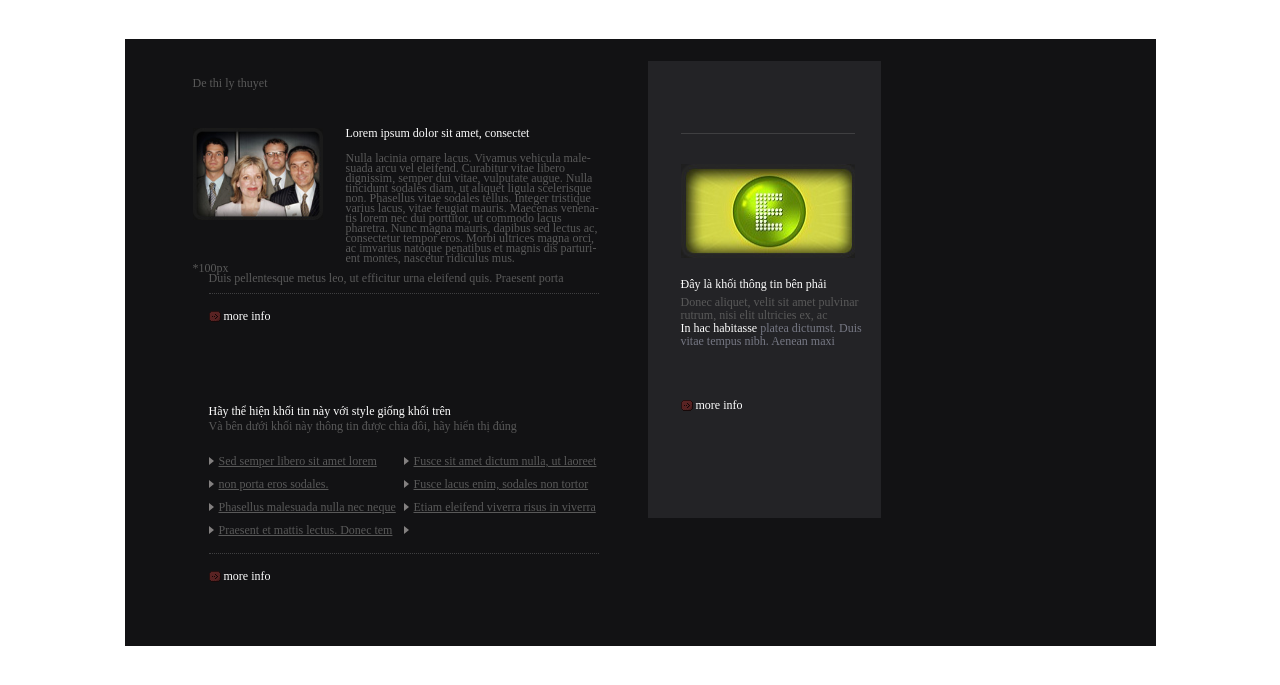
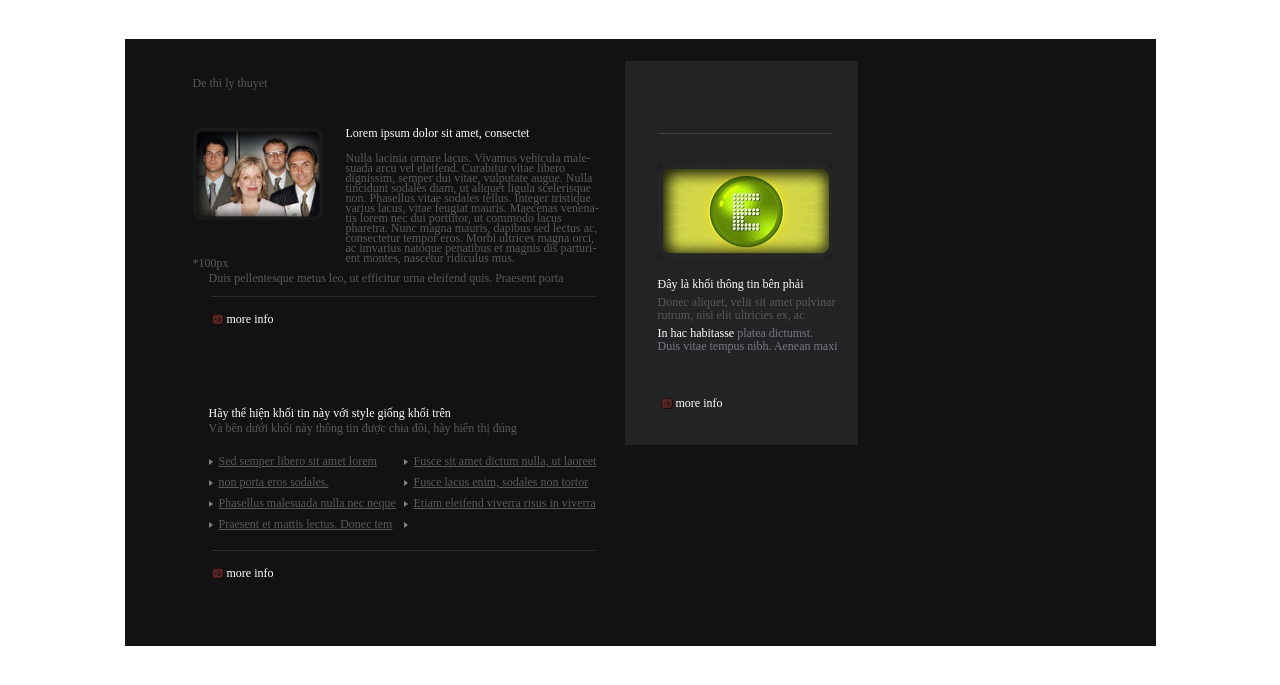
Before and after one commit to QuangThoai/quangthoai.github.io, a PHP site: page /bai2.html in a window 1280 px wide. Shown: the top 685 px of the page. Run offline with PHP 8.4, Linux system fonts and the light colour scheme.

Commit message:
update bai 2

```diff
--- a/bai2.css
+++ b/bai2.css
@@ -5,7 +5,7 @@
   padding: 0;
 }
 #container{
-  font-family: 'Times New Roman',Arial, sans-serif;
+  font-family: 'Times New Roman',Arial, serif;
   font-size: 12px;
   width: 1031px;
   height: 585px;
@@ -18,14 +18,16 @@
   width: 425px;
   float: left;
   margin-left: 68px;
-  margin-right: 30px;
+  margin-right: 7px;
   padding-top: 17px;
   line-height: 10px;
 }
 .text-special{
   color: #595959;
 }
-p{
+span{
+  position: relative;
+  top: -15px;
   color: #595959;
 }
 .title{
@@ -48,14 +50,17 @@ p{
 }
 .content-topic-2{
   width: 390px;
+  margin-top: -15px;
   margin-left: 16px;
+  padding-top: 5px;
 }
 .content-topic-2 .title{
-  padding-top: 85px;
+  padding-top: 81px;
 }
 .more-info{
   color: #fff;
   padding-top: 15px;
+  margin: 3px;
   border-top: 1px dotted #3f3f41;
 }
 .more-info:before{
@@ -86,7 +91,7 @@ a{
   content: "";
   border-color: rgba(107, 76, 76, 0) #838080;
   border-style: solid;
-  border-width: 0.35em 0 0.35em 0.45em;
+  border-width: 0.3em 0 0.3em 0.4em;
   display: block;
   height: 0;
   width: 0;
@@ -100,13 +105,16 @@ a{
   padding-left: 33px;
   margin: 0 auto;
   width: 200px;
-  height: 385px;
+  height: 312px;
   background-color: #232326;
   line-height: 13px;
 }
 .content-right .more-info{
   border: none;
-  padding-top: 45px;
+  padding-top: 35px;
+}
+.content-right .title{
+  padding-top: 5px;
 }
 .content-right img{
   float: left;
@@ -117,6 +125,8 @@ a{
   height: 94px;
   border-top: 1px solid #3f3f41;
 }
-p span{
+.text-content-right{
+  position:  relative;
+  top: 0;
   color: #767884;
 }
--- a/bai2.html
+++ b/bai2.html
@@ -25,7 +25,8 @@
             consectetur tempor eros. Morbi ultrices magna
             orci, ac imvarius natoque penatibus et
             magnis dis parturi- ent montes, nascetur ridiculus mus.</p>
-            <p>*100px</p>
+          <br/>
+          <span>*100px</span>
         </div>
         <div class="content-topic-2">
           <p class="text-special">
@@ -103,13 +104,12 @@
         </p>
         <p class="title">
           In hac habitasse
-          <span>
-            platea dictumst. Duis vitae tempus nibh. Aenean maxi
-          </span>
+          <span class="text-content-right">
+            platea dictumst.<br/>
+            Duis vitae tempus nibh. Aenean maxi
+        </span>
         </p>
-
-          <p class="more-info">more info</p>
-
+        <p class="more-info">more info</p>
       </div>
     </div>
   </body>
```
